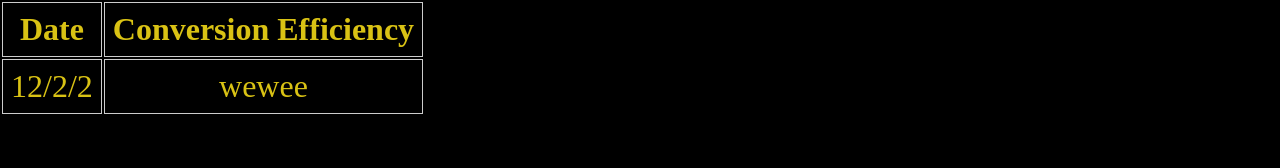
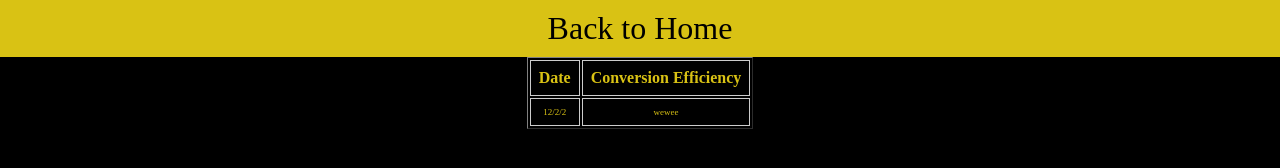
Before and after one commit to kboytron/SolarEnergyViz.tech, a plain HTML site: page html/NewTable.html in a window 1280 px wide. Drawn offline with Linux system fonts and the light colour scheme.

Commit message:
modified table page

```diff
--- a/html/NewTable.html
+++ b/html/NewTable.html
@@ -1,12 +1,22 @@
 <!DOCTYPE html>
 <html lang="en">
 <head>
+  <nav>
+    <a href="index.html">Back to Home</a>
+  </nav>
+  <style>
+    /* Center the table within the container */
+    .center-table {
+        margin: 0 auto;
+    }
+</style>
     <meta charset="UTF-8">
     <meta name="viewport" content="width=device-width, initial-scale=1.0">
     <title>SolarEnergyViz</title>
 </head>
 <body>
-    <table>
+    <table class="center-table" border="1">
+
   <tr>
     <th>Date</th>
     <th>Conversion Efficiency</th>
--- a/html/index.css
+++ b/html/index.css
@@ -24,10 +24,17 @@ nav a {
 nav a + a {
     margin-left: 20px;
 }
-th, td{
+td{
     border: 1px solid #ccc;
             padding: 8px;
             text-align: center;
+            font-size: xx-small;
+}
+th{
+    border: 1px solid #ccc;
+            padding: 8px;
+            text-align: center;
+            font-size: medium;
 }
 h1 {
     color: #c8b61a;
```
